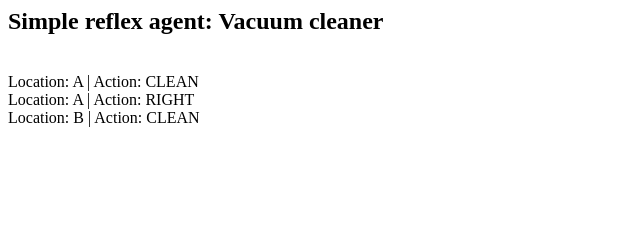
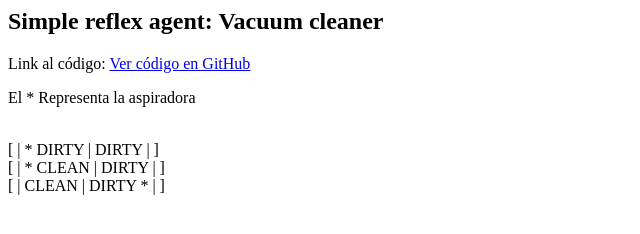
Before and after one commit to kmsu/1S2025_IA1, a plain HTML site: page Tarea1_Aspiradora/index.html in a window 1280 px wide. Shown: the whole page, without its empty margins (0-640 px from the left). Drawn offline with Linux system fonts and the light colour scheme.

Commit message:
[UPDATE] Finalizo tarea1

```diff
--- a/Tarea1_Aspiradora/cleaner.js
+++ b/Tarea1_Aspiradora/cleaner.js
@@ -10,30 +10,55 @@ function reflex_agent(location, state) {
 function test(states) {
     //ubica donde esta posicionado
     var location = states[0];
+
+    /*   Imprime el estado actual    */
+    // el * representa la posicion de la aspiradora
+    var locA = location == "A" ? "| * " : "|   ";
+    var locB = location == "A" ? " |" : " * |";
+
+    //Mensaje de salida para mostrar el estado actual.
+    document.getElementById("log").innerHTML += "<br>[ ".concat(locA).concat(states[1]).concat(" | ").concat(states[2]).concat(locB).concat(" ]");
+
     //condicion ? valor si verdadero : valor si falso
     var state = states[0] == "A" ? states[1] : states[2];
     //ejecuta la funcion que evalua el estado y decide si limpia o mueve a izquierda o derecha
     var action_result = reflex_agent(location, state);
     //imprime la accion
-    document.getElementById("log").innerHTML += "<br>Location: ".concat(location).concat(" | Action: ").concat(action_result);
+    //document.getElementById("log").innerHTML += "<br>Location: ".concat(location).concat(" | Action: ").concat(action_result);
     if (action_result == "CLEAN") {
-        if (location == "A") states[1] = "CLEAN";
-        else if (location == "B") states[2] = "CLEAN";
+        if (location == "A"){
+            states[1] = "CLEAN";
+            countstates++;
+        }
+        else if (location == "B"){
+            states[2] = "CLEAN";
+            countstates++;
+        }
     }
     else {
         if (states[0] == "A" && states[2] == "CLEAN" && states[1] == "CLEAN"){
             states[0] = "B";
             states[1] = "DIRTY";
             states[2] = "DIRTY";
+            countstates++;
         }
-        else if (action_result == "RIGHT") states[0] = "B";
-        else if (action_result == "LEFT") states[0] = "A";
+        else if (action_result == "RIGHT"){
+            states[0] = "B";
+            countstates++;
+        }
+        else if (action_result == "LEFT"){
+            states[0] = "A";
+            countstates++;
+        }
     }
-    setTimeout(function () { test(states); }, 2000);
+    if (countstates < 9) setTimeout(function () { test(states); }, 2000);
 }
 
+var countstates = 0;
 var states = ["A","DIRTY","DIRTY"];
+test(states);
 
+//Muestra de como son los otrso states posibles
 //var states = ["A","DIRTY","CLEAN"];
 //var states = ["A","CLEAN","DIRTY"];
 //var states = ["A","CLEAN","CLEAN"];
@@ -41,5 +66,3 @@ var states = ["A","DIRTY","DIRTY"];
 //var states = ["B","DIRTY","CLEAN"];
 //var states = ["B","CLEAN","DIRTY"];
 //var states = ["B","CLEAN","CLEAN"];
-
-test(states);
--- a/Tarea1_Aspiradora/index.html
+++ b/Tarea1_Aspiradora/index.html
@@ -1,6 +1,10 @@
 <html>
 <body>
 <h2>Simple reflex agent: Vacuum cleaner</h2>
+<p> Link al código:
+    <a href="https://github.com/kmsu/1S2025_IA1/blob/main/Tarea1_Aspiradora/cleaner.js" target="_blank"> Ver código en GitHub </a>
+</p>
+<p> El * Representa la aspiradora</p>
 <p id="log"></p>
 <script type="text/javascript" src="cleaner.js"></script>
 </body>
```
